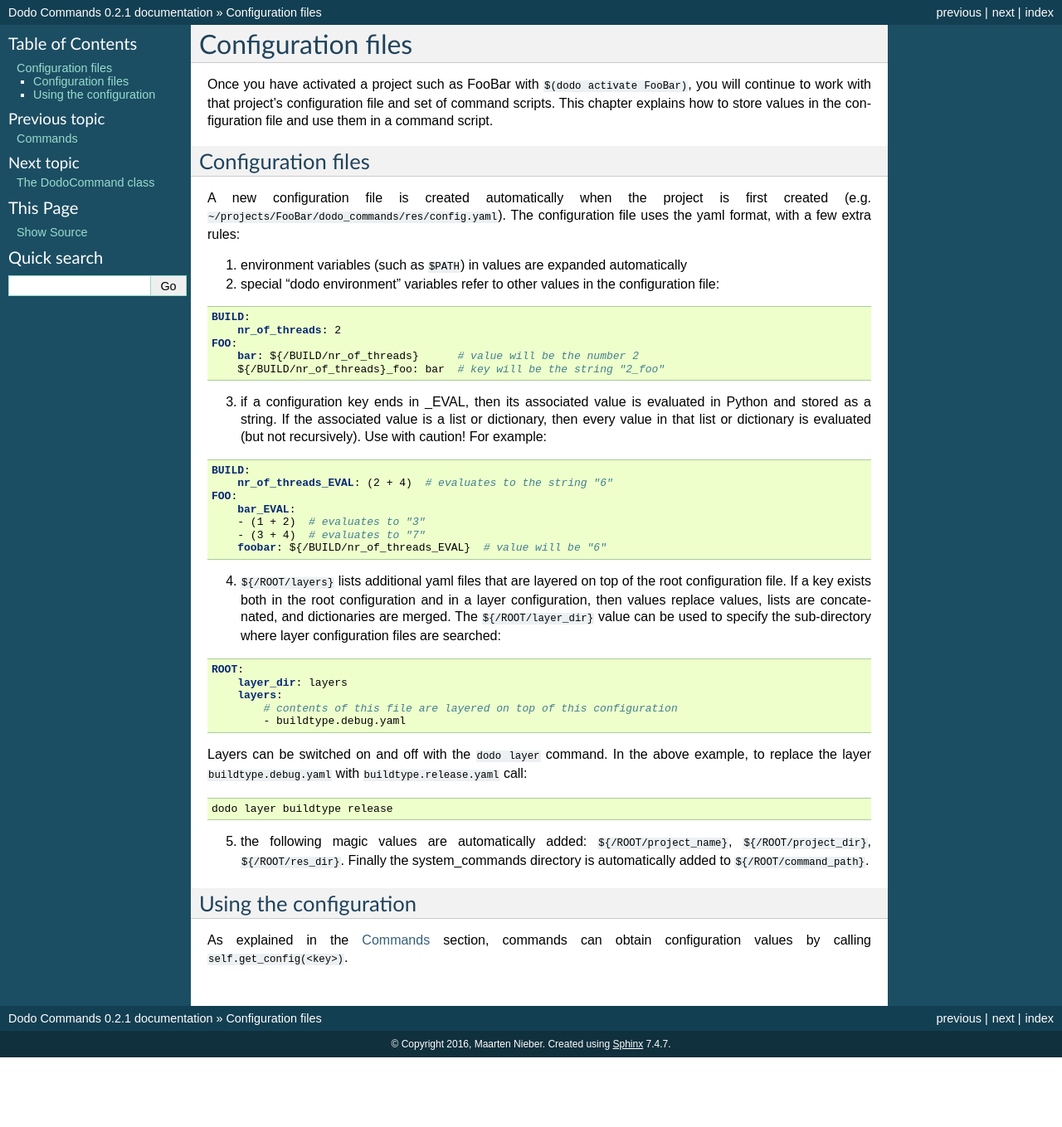
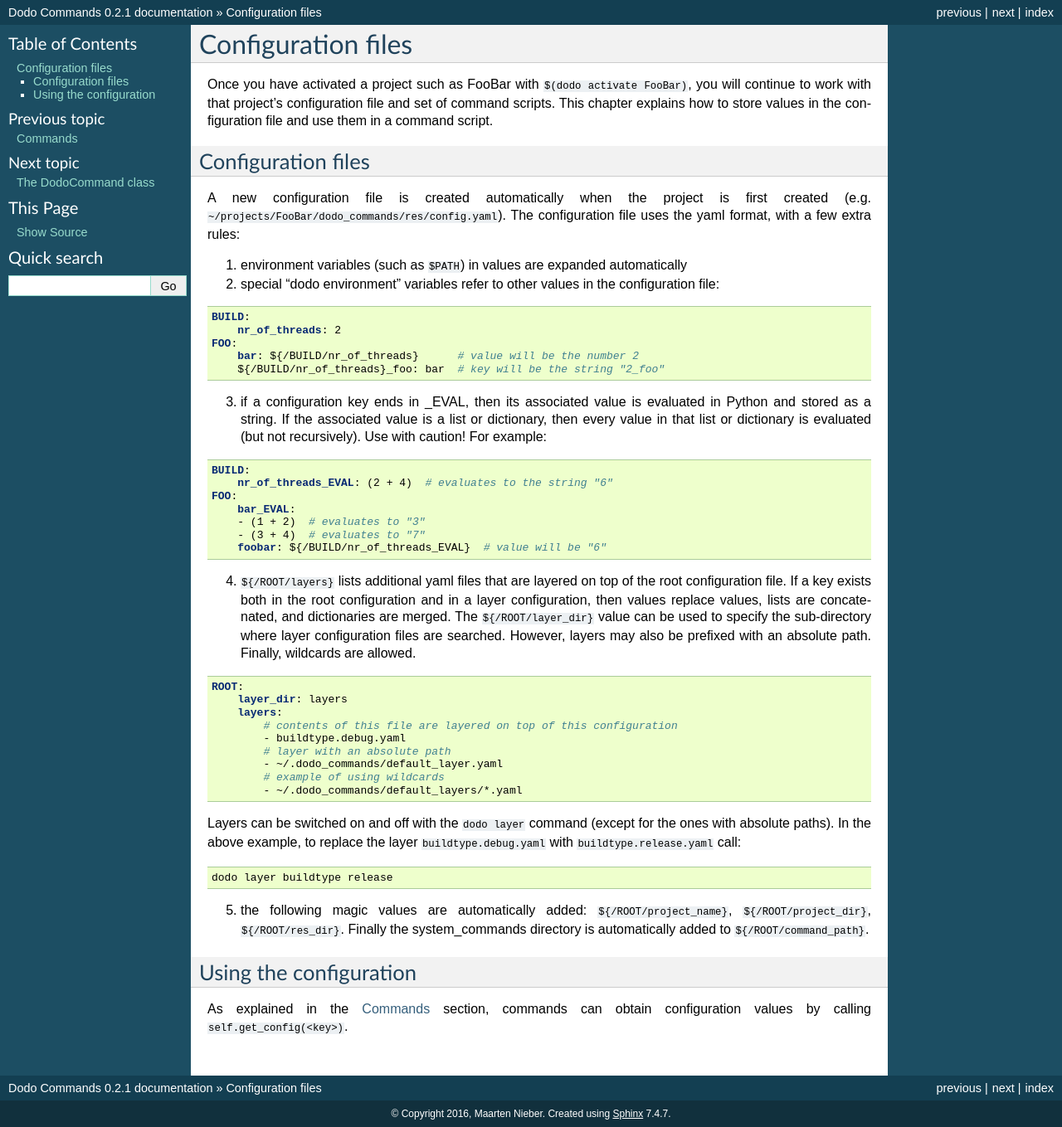
Before and after one commit to mnieber/dodo-commands, a Sphinx documentation site: the page built from doc/configuration.rst, in a window 1280 px wide. Shown: the whole page at 83% size. Built offline with Sphinx 7.4.7, drawn with Linux system fonts in a browser that asks for light colours; before the commit the page ends 1275 px from its top, so only the background shows below that.

Commit message:
Allow wildcards and absolute file paths in the list of layers
SQUASH layers with abs path

```diff
--- a/doc/configuration.rst
+++ b/doc/configuration.rst
@@ -34,7 +34,7 @@ A new configuration file is created automatically when the project is first crea
         - (3 + 4)  # evaluates to "7"
         foobar: ${/BUILD/nr_of_threads_EVAL}  # value will be "6"
 
-4. ``${/ROOT/layers}`` lists additional yaml files that are layered on top of the root configuration file. If a key exists both in the root configuration and in a layer configuration, then values replace values, lists are concatenated, and dictionaries are merged. The ``${/ROOT/layer_dir}`` value can be used to specify the sub-directory where layer configuration files are searched:
+4. ``${/ROOT/layers}`` lists additional yaml files that are layered on top of the root configuration file. If a key exists both in the root configuration and in a layer configuration, then values replace values, lists are concatenated, and dictionaries are merged. The ``${/ROOT/layer_dir}`` value can be used to specify the sub-directory where layer configuration files are searched. However, layers may also be prefixed with an absolute path. Finally, wildcards are allowed.
 
 .. code-block:: yaml
 
@@ -43,8 +43,12 @@ A new configuration file is created automatically when the project is first crea
         layers:
             # contents of this file are layered on top of this configuration
             - buildtype.debug.yaml
+            # layer with an absolute path
+            - ~/.dodo_commands/default_layer.yaml
+            # example of using wildcards
+            - ~/.dodo_commands/default_layers/*.yaml
 
-Layers can be switched on and off with the ``dodo layer`` command. In the above example, to replace the layer ``buildtype.debug.yaml`` with ``buildtype.release.yaml`` call:
+Layers can be switched on and off with the ``dodo layer`` command (except for the ones with absolute paths). In the above example, to replace the layer ``buildtype.debug.yaml`` with ``buildtype.release.yaml`` call:
 
 .. code-block:: bash
 
```
Also changed, not shown: 2 other files.
